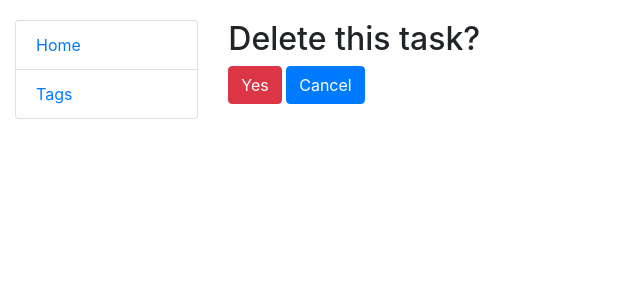
After one commit to motivated2/django-todo-list, a Django app: template templates/todo_list/tag_confirm_delete.html in a window 1280 px wide. The commit adds this page. Shown: the top 300 px of the page, without its empty margins (0-640 px from the left). Run offline with Django 5.2, Linux system fonts and the light colour scheme; the template is opened without the code that fills it, so the values that code supplies are empty.

Commit message:
add delete for tags

```diff
--- /dev/null
+++ b/templates/todo_list/tag_confirm_delete.html
@@ -0,0 +1,13 @@
+{% extends "base.html" %}
+
+{% block content %}
+  <h2>Delete this task?</h2>
+  <form action="" method="post">
+    {% csrf_token %}
+
+    <input type="submit" value="Yes" class="btn btn-danger">
+    <a href="{% url 'todo_list:tag-list' %}" class="btn btn-primary">
+      Cancel
+    </a>
+  </form>
+{% endblock %}
--- a/templates/todo_list/tag_list.html
+++ b/templates/todo_list/tag_list.html
@@ -28,7 +28,7 @@
               </a>
             </td>
             <td>
-              <a href="#" class="btn btn-danger">
+              <a href="{% url "todo_list:tag-delete" pk=tag.id %}" class="btn btn-danger">
                 Delete
               </a>
             </td>
--- a/todo_list/urls.py
+++ b/todo_list/urls.py
@@ -2,7 +2,8 @@ from django.urls import path
 
 from todo_list import views
 from todo_list.views import TaskCreateView, TaskUpdateView, TaskDeleteView, toggle_task_is_done, TagListView, \
-    TagCreateView, TagUpdateView
+    TagCreateView, TagUpdateView, TagDeleteView
+
 
 urlpatterns = [
     path("", views.index, name="index"),
@@ -20,7 +21,8 @@ urlpatterns = [
         name="tag-list",
     ),
     path("tags/create/", TagCreateView.as_view(), name="tag-create"),
-    path("tags/<int:pk>/update", TagUpdateView.as_view(), name="tag-update")
+    path("tags/<int:pk>/update", TagUpdateView.as_view(), name="tag-update"),
+    path("tags/<int:pk>/delete", TagDeleteView.as_view(), name="tag-delete"),
 ]
 
 app_name = "todo_list"
--- a/todo_list/views.py
+++ b/todo_list/views.py
@@ -63,3 +63,8 @@ class TagUpdateView(UpdateView):
     model = Tag
     fields = ["name"]
     success_url = reverse_lazy("todo_list:tag-list")
+
+
+class TagDeleteView(DeleteView):
+    model = Tag
+    success_url = reverse_lazy("todo_list:tag-list")
```
